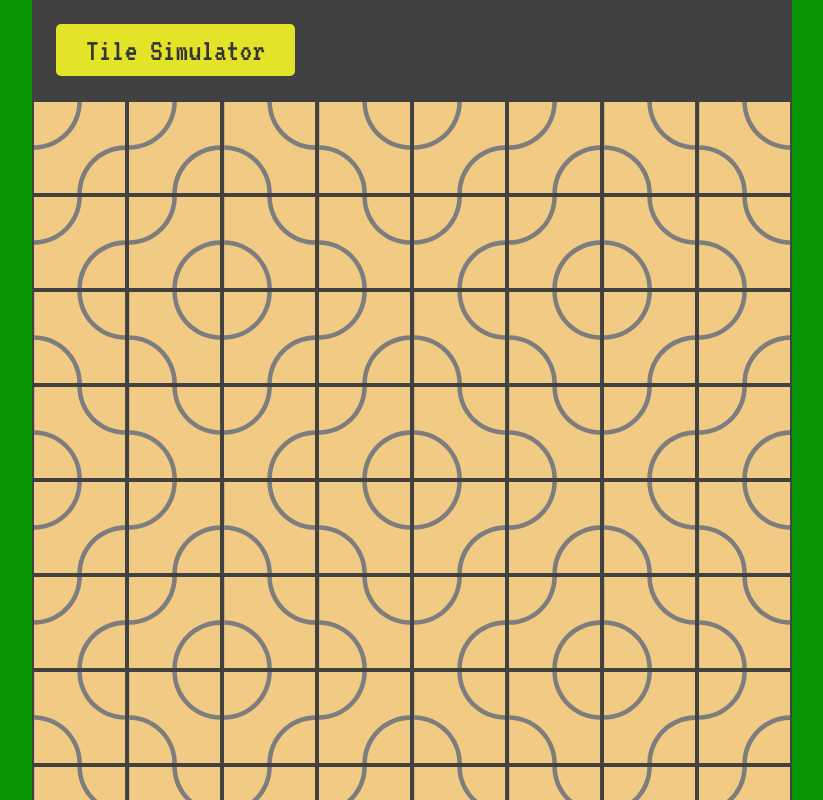
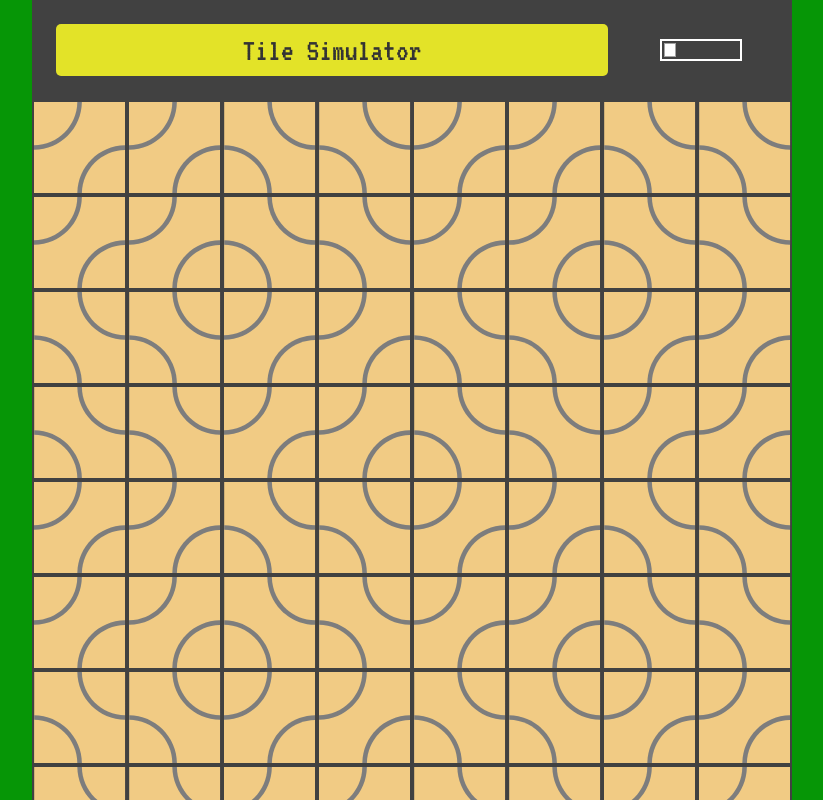
Before and after one commit to QwerTayu/tile-simulator, a Next.js app: page / in a window 1280 px wide. Shown: the whole page, without its empty margins (228-1051 px from the left). Built offline with nearby package versions, Linux system fonts and the light colour scheme.

Commit message:
✨ トグルスイッチhttps://qiita.com/dojyorin/items/6b2893b3e46597948a43

```diff
--- a/package.json
+++ b/package.json
@@ -12,7 +12,8 @@
     "@svgr/webpack": "^8.1.0",
     "next": "14.2.4",
     "react": "^18",
-    "react-dom": "^18"
+    "react-dom": "^18",
+    "recoil": "^0.7.7"
   },
   "devDependencies": {
     "@types/node": "^20",
--- /dev/null
+++ b/src/atoms/state.tsx
@@ -0,0 +1,6 @@
+import { atom } from 'recoil'
+
+export const mobileState = atom({
+  key: 'mobileState',
+  default: false,
+})
--- a/src/pages/_app.tsx
+++ b/src/pages/_app.tsx
@@ -1,6 +1,11 @@
 import "@/styles/globals.css";
 import type { AppProps } from "next/app";
+import { RecoilRoot } from "recoil";
 
 export default function App({ Component, pageProps }: AppProps) {
-  return <Component {...pageProps} />;
+  return (
+    <RecoilRoot>
+      <Component {...pageProps} />
+    </RecoilRoot>
+  );
 }
--- a/src/pages/index.tsx
+++ b/src/pages/index.tsx
@@ -2,8 +2,10 @@ import Head from "next/head";
 import styles from "@/styles/Home.module.css";
 import { useState } from "react";
 import { VT323 } from "next/font/google";
+import { useRecoilState } from "recoil";
+import { mobileState } from "@/atoms/state";
 
-const titleFont = VT323({
+const textFont = VT323({
   weight: "400",
   style: "normal",
   display: "block",
@@ -49,6 +51,7 @@ export default function Home() {
   }
 
   const [tileMap, setTileMap] = useState<string[][]>(newTileMap);
+  const [isMobile, setIsMobile] = useRecoilState<boolean>(mobileState);
 
   const handleClick = (e: React.MouseEvent<HTMLDivElement>, i: number, j: number) => {
     const newTileMap = tileMap.map((row) => row.slice());
@@ -63,6 +66,10 @@ export default function Home() {
     setTileMap(newTileMap);
   }
 
+  const handleChangeMode = () => {
+    setIsMobile(!isMobile);
+  }
+
   return (
     <>
       <Head>
@@ -72,10 +79,16 @@ export default function Home() {
         <link rel="icon" href="/favicon.ico" />
       </Head>
       <main className={styles.main}>
-        <div className={styles.content} style={{ backgroundColor: colors["brown"][1] }}>
+        <div className={styles.content}>
           <div className={styles.header}>
-            <div className={`${titleFont.className} ${styles.title}`}>
+            <div className={`${textFont.className} ${styles.title}`}>
               Tile Simulator
+            </div>
+            <div className={styles.mode}>
+              <div>
+                <input id="isMobileCheck" checked={isMobile} type="checkbox" onChange={handleChangeMode} className={styles.checkbox} />
+                <label className={`${textFont.className} ${styles.check}`} htmlFor="isMobileCheck"><div></div></label>
+              </div>
             </div>
           </div>
           <div className={styles.tileMap}>
--- a/src/styles/Home.module.css
+++ b/src/styles/Home.module.css
@@ -15,6 +15,7 @@
   height: 100vh;
   width: 100vw;
   max-width: 760px;
+  background-color: #414141;
 }
 
 .header {
@@ -25,6 +26,11 @@
 }
 
 .title {
+  width: 80%;
+  min-width: 15rem;
+  display: flex;
+  justify-content: center;
+  align-items: center;
   font-size: 2rem;
   color: #343434;
   margin: 1rem;
@@ -32,6 +38,78 @@
   border-radius: 5px;
   cursor: pointer;
   padding: 10px 30px;
+}
+
+.mode {
+  flex-grow: 1;
+  display: flex;
+  flex-direction: column;
+  justify-content: space-around;
+  width: 100%;
+  max-width: 10rem;
+  padding-right: 0.4rem;
+}
+
+.mode > div {
+  display: flex;
+  justify-content: space-around;
+  align-items: center;
+  width: 100%;
+}
+
+.inputTitle {
+  color: white;
+}
+
+.mode input[type="checkbox"] {
+  display: none;
+}
+
+.mode input[type="checkbox"] + label.check {
+  position: relative;
+  cursor: pointer;
+  display: inline-block;
+  width: 82px;
+  height: 22px;
+  color: #343434;
+  border: 2px solid #ffffff;
+  background-color: #414141;
+}
+
+.mode input[type="checkbox"]:checked + label.check {
+  background-color: #47e328;
+}
+
+.mode input[type="checkbox"] + label.check::before {
+  content: "";
+  position: absolute;
+  top: 4px;
+  left: auto;
+  right: 6px;
+}
+
+.mode input[type="checkbox"]:checked + label.check::before {
+  content: "";
+  position: absolute;
+  left: 6px;
+  right: auto;
+  color: #ffffff;
+}
+
+.mode input[type="checkbox"] + label.check > div {
+  position: absolute;
+  top: 2px;
+  left: 2px;
+  width: 12px;
+  height: 14px;
+  border: 1px solid #a3a3a3;
+  background-color: #ffffff;
+  transition: 0.2s;
+}
+
+.mode input[type="checkbox"]:checked + label.check > div {
+  border: 1px solid transparent;
+  left: 64px;
 }
 
 .tileMap {
@@ -48,7 +126,6 @@
   display: flex;
   justify-content: space-around;
   width: 100%;
-
 }
 
 .tile {
```
Also changed, not shown: 1 other file (tests, documents, lock files or other folders).
